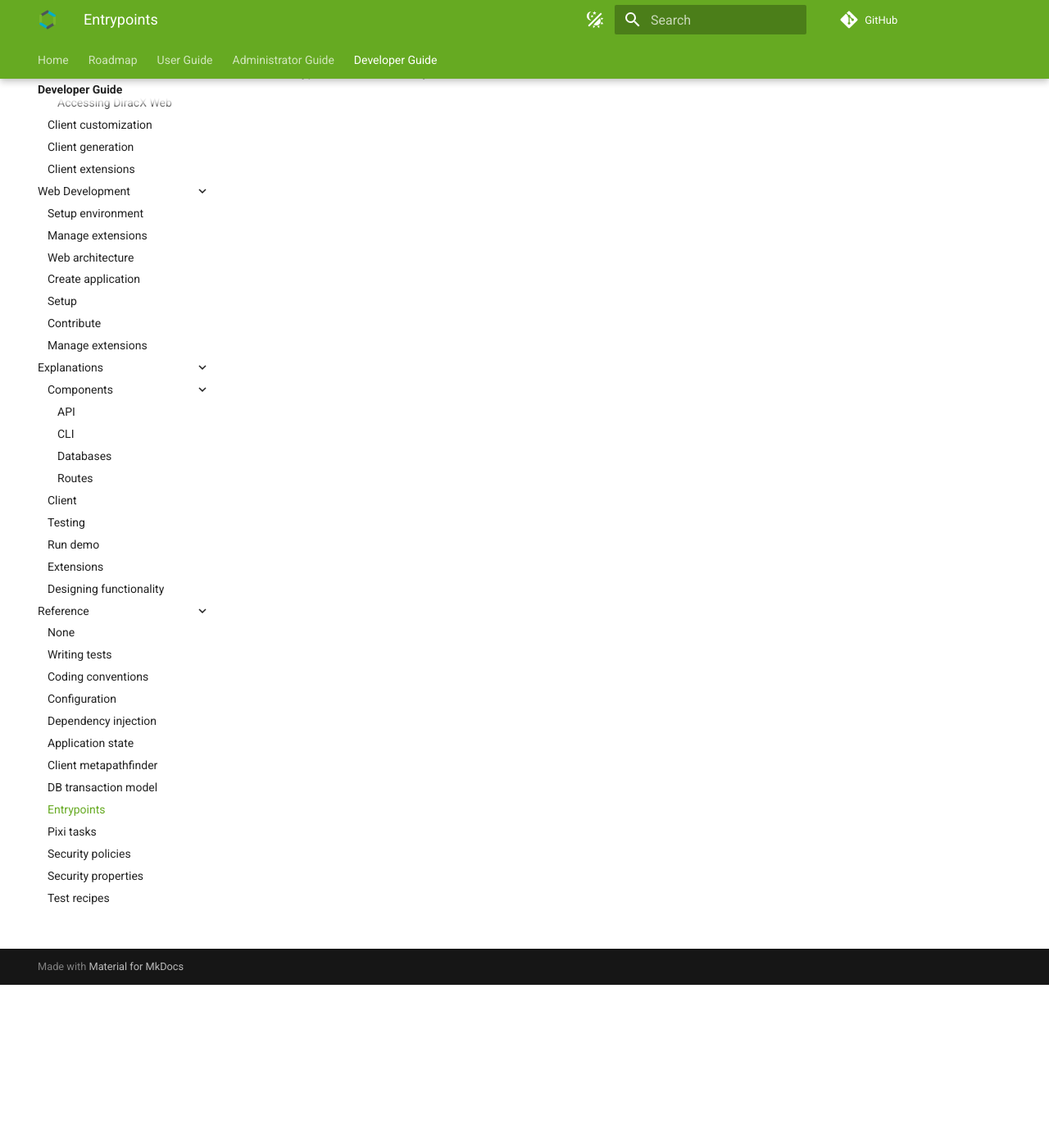
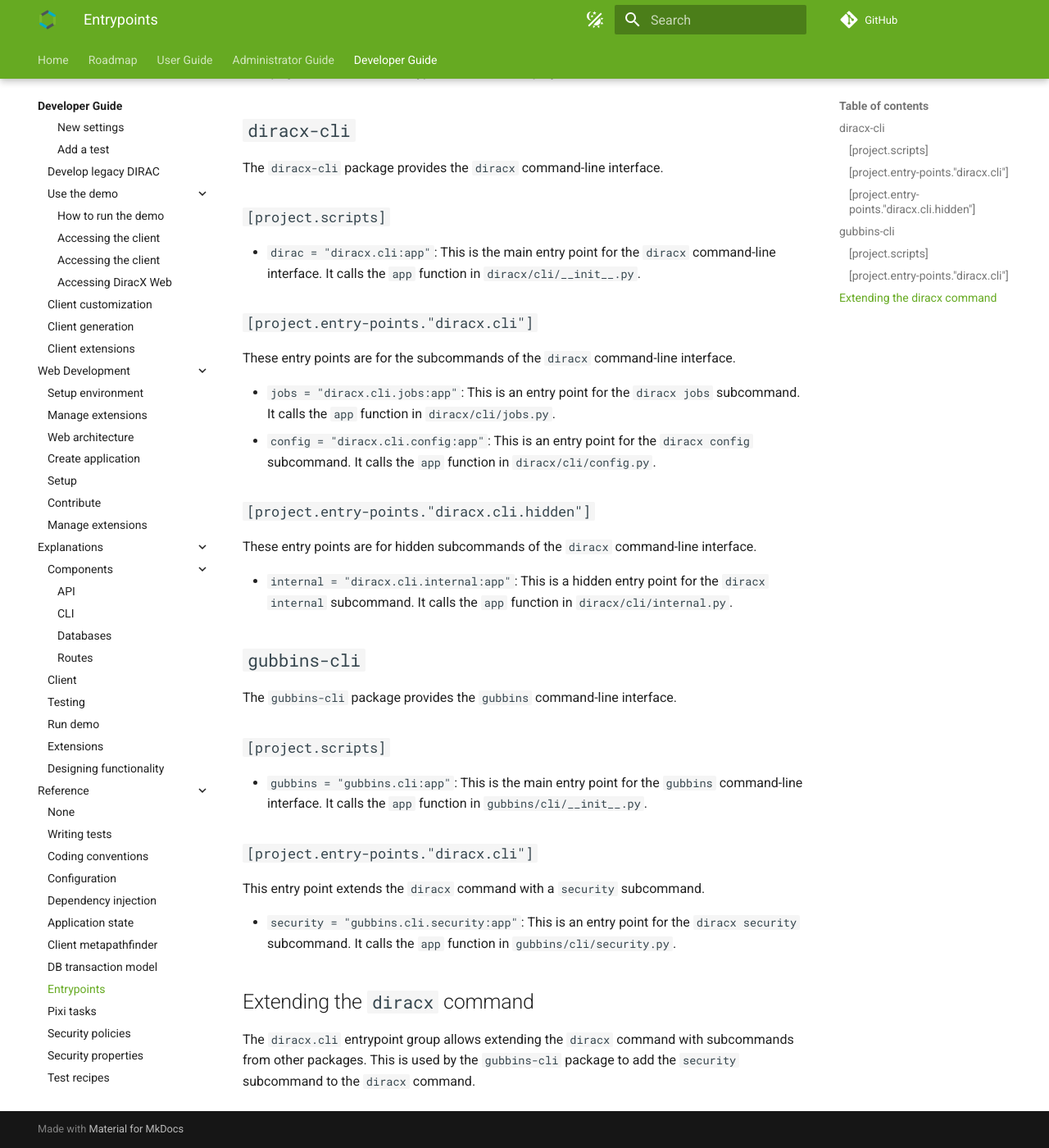
Before and after one commit to DIRACGrid/diracx, an MkDocs documentation site: the page built from docs/dev/reference/entrypoints.md, in a window 1280 px wide and 1400 px high, scrolled down 199 px. Shown: the whole window at 82% size. Built offline with MkDocs 1.6.1 and Material for MkDocs 9.7.7, drawn with Linux system fonts in a browser that asks for light colours; comment, search, counter and statistics services are not loaded.

Commit message:
docs: added entrypoints

```diff
--- a/docs/dev/reference/entrypoints.md
+++ b/docs/dev/reference/entrypoints.md
@@ -1,3 +1,42 @@
-#TODO
+# Entrypoints
 
-list of entrypoints and what they are
+This page documents the entrypoints used in this project.
+
+## `diracx-cli`
+
+The `diracx-cli` package provides the `diracx` command-line interface.
+
+### `[project.scripts]`
+
+- `dirac = "diracx.cli:app"`: This is the main entry point for the `diracx` command-line interface. It calls the `app` function in `diracx/cli/__init__.py`.
+
+### `[project.entry-points."diracx.cli"]`
+
+These entry points are for the subcommands of the `diracx` command-line interface.
+
+- `jobs = "diracx.cli.jobs:app"`: This is an entry point for the `diracx jobs` subcommand. It calls the `app` function in `diracx/cli/jobs.py`.
+- `config = "diracx.cli.config:app"`: This is an entry point for the `diracx config` subcommand. It calls the `app` function in `diracx/cli/config.py`.
+
+### `[project.entry-points."diracx.cli.hidden"]`
+
+These entry points are for hidden subcommands of the `diracx` command-line interface.
+
+- `internal = "diracx.cli.internal:app"`: This is a hidden entry point for the `diracx internal` subcommand. It calls the `app` function in `diracx/cli/internal.py`.
+
+## `gubbins-cli`
+
+The `gubbins-cli` package provides the `gubbins` command-line interface.
+
+### `[project.scripts]`
+
+- `gubbins = "gubbins.cli:app"`: This is the main entry point for the `gubbins` command-line interface. It calls the `app` function in `gubbins/cli/__init__.py`.
+
+### `[project.entry-points."diracx.cli"]`
+
+This entry point extends the `diracx` command with a `security` subcommand.
+
+- `security = "gubbins.cli.security:app"`: This is an entry point for the `diracx security` subcommand. It calls the `app` function in `gubbins/cli/security.py`.
+
+## Extending the `diracx` command
+
+The `diracx.cli` entrypoint group allows extending the `diracx` command with subcommands from other packages. This is used by the `gubbins-cli` package to add the `security` subcommand to the `diracx` command.
```
